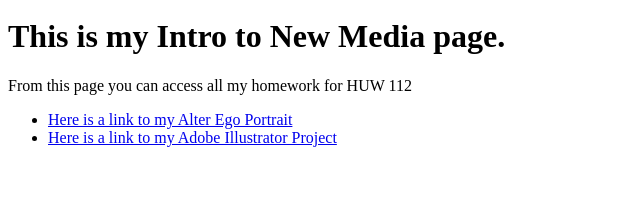
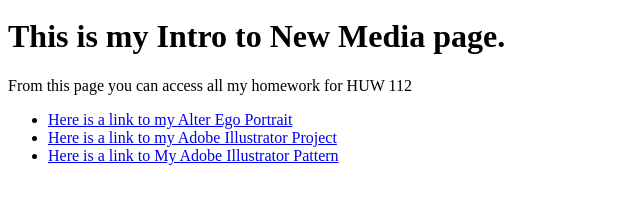
Before and after one commit to leacrooks/leacrooks.github.io, a plain HTML site: page index.html in a window 1280 px wide. Shown: the part 445-648 px from the top of the page, without its empty margins (0-640 px from the left). Drawn offline with Linux system fonts and the light colour scheme.

Commit message:
Update index.html

```diff
--- a/index.html
+++ b/index.html
@@ -8,3 +8,4 @@
       <ul>
         <li><a href="alter ego project.html">Here is a link to my Alter Ego Portrait</a></li>
         <li><a href="illustratorproject.html">Here is a link to my Adobe Illustrator Project</a></li>
+        <li><a href="patternproject.html">Here is a link to My Adobe Illustrator Pattern</a></li>
```
